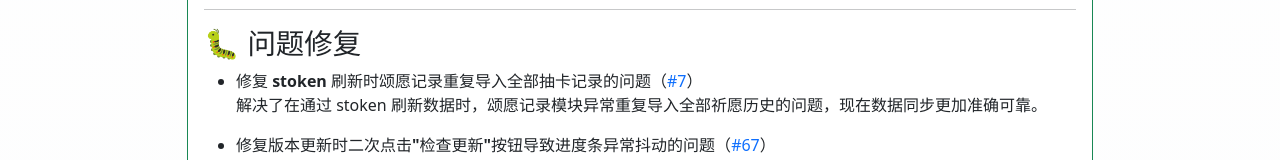
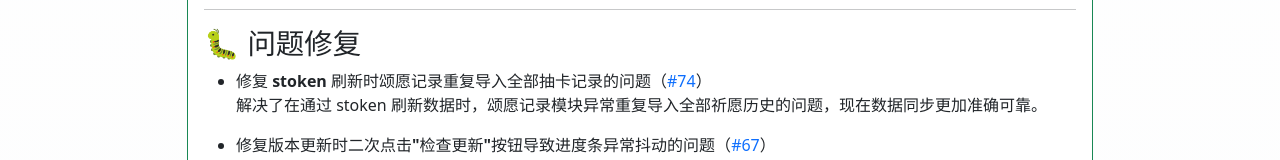
Before and after one commit to SnapHutaoRemasteringProject/Snap.Hutao.Remastered.Web, a Vue app: page /statements/latest in a window 1280 px wide. Shown: the part 522-682 px from the top of the page. Built offline with nearby package versions, Linux system fonts and the light colour scheme.

Commit message:
修复错误的issue id

```diff
--- a/src/pages/statements/LatestPage.vue
+++ b/src/pages/statements/LatestPage.vue
@@ -29,7 +29,7 @@
   <h3>🐛 问题修复</h3>
   <ul>
   <li>
-  <p><strong>修复 stoken 刷新时颂愿记录重复导入全部抽卡记录的问题</strong>（<a class="issue-link js-issue-link" data-error-text="Failed to load title" data-id="3907262821" data-permission-text="Title is private" data-url="https://github.com/SnapHutaoRemasteringProject/Snap.Hutao.Remastered/issues/74" data-hovercard-type="issue" data-hovercard-url="/SnapHutaoRemasteringProject/Snap.Hutao.Remastered/issues/7/hovercard" href="https://github.com/SnapHutaoRemasteringProject/Snap.Hutao.Remastered/issues/7" aria-keyshortcuts="Alt+ArrowUp">#7</a>）<br>
+  <p><strong>修复 stoken 刷新时颂愿记录重复导入全部抽卡记录的问题</strong>（<a class="issue-link js-issue-link" data-error-text="Failed to load title" data-id="3907262821" data-permission-text="Title is private" data-url="https://github.com/SnapHutaoRemasteringProject/Snap.Hutao.Remastered/issues/74" data-hovercard-type="issue" data-hovercard-url="/SnapHutaoRemasteringProject/Snap.Hutao.Remastered/issues/74/hovercard" href="https://github.com/SnapHutaoRemasteringProject/Snap.Hutao.Remastered/issues/74" aria-keyshortcuts="Alt+ArrowUp">#74</a>）<br>
   解决了在通过 stoken 刷新数据时，颂愿记录模块异常重复导入全部祈愿历史的问题，现在数据同步更加准确可靠。</p>
   </li>
   <li>
```
